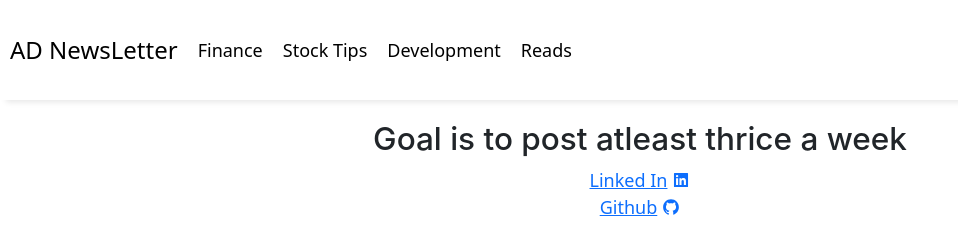
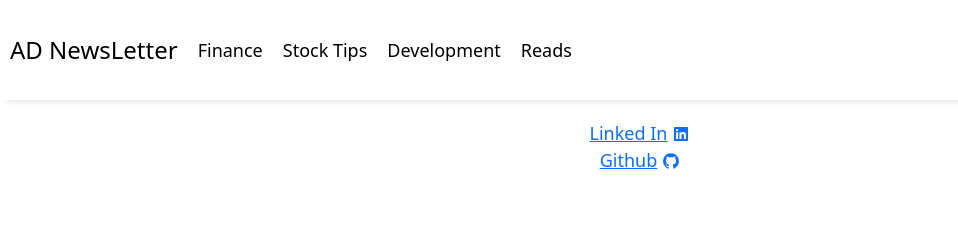
Before and after one commit to dharanchit/boat, a Gatsby site: page / in a window 1280 px wide. Shown: the whole page, without its empty margins (0-958 px from the left). Built offline with nearby package versions, Linux system fonts and the light colour scheme; Gatsby itself is replaced by a stand-in of ours.

```diff
--- a/src/pages/index.js
+++ b/src/pages/index.js
@@ -27,7 +27,6 @@
       <Layout>
         <Seo title="Home" />
         <Grid container justifyContent="center">
-          <h3>Goal is to post atleast thrice a week</h3>
           <Grid item xs={12} justifyContent="center">
             <a
               href="https://www.linkedin.com/in/anchitdhar/"
```
